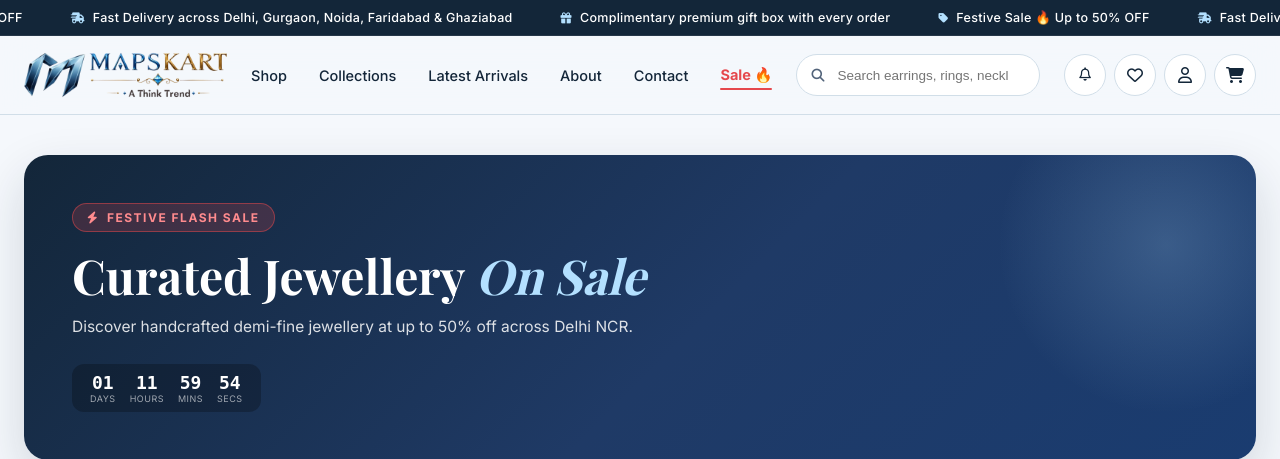
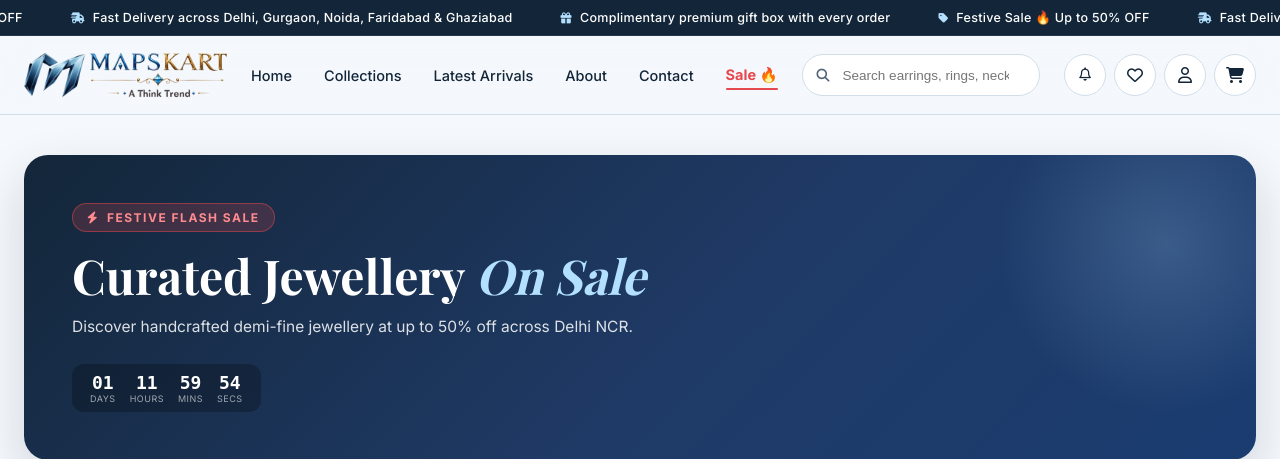
Before and after one commit to mapsinfoin-web/Mapsinfo, a Django app: page /sale/ in a window 1280 px wide. Shown: the top 459 px of the page. Run offline with Django 5.2, Linux system fonts and the light colour scheme; data that the repository does not hold is empty; some web fonts are replaced.

Commit message:
Change navbar Shop link to Home across all templates

```diff
--- a/store/templates/store/about.html
+++ b/store/templates/store/about.html
@@ -200,7 +200,7 @@
             </a>
 
             <nav class="nav" id="nav">
-                <a href="{% url 'store:all_products' %}">Shop</a>
+                <a href="{% url 'store:all_products' %}">Home</a>
                 <a href="{% url 'store:collections' %}">Collections</a>
                 <a href="{% url 'store:all_products' %}#latest-arrivals">Latest Arrivals</a>
                 <a href="{% url 'store:about' %}" class="active">About</a>
--- a/store/templates/store/cart.html
+++ b/store/templates/store/cart.html
@@ -186,7 +186,7 @@
             </a>
 
             <nav class="nav" id="nav">
-                <a href="{% url 'store:all_products' %}">Shop</a>
+                <a href="{% url 'store:all_products' %}">Home</a>
                 <a href="{% url 'store:collections' %}">Collections</a>
                 <a href="{% url 'store:all_products' %}#latest-arrivals">Latest Arrivals</a>
                 <a href="{% url 'store:about' %}">About</a>
--- a/store/templates/store/checkout.html
+++ b/store/templates/store/checkout.html
@@ -175,7 +175,7 @@
             </a>
 
             <nav class="nav" id="nav">
-                <a href="{% url 'store:all_products' %}">Shop</a>
+                <a href="{% url 'store:all_products' %}">Home</a>
                 <a href="{% url 'store:collections' %}">Collections</a>
                 <a href="{% url 'store:all_products' %}#latest-arrivals">Latest Arrivals</a>
                 <a href="{% url 'store:about' %}">About</a>
--- a/store/templates/store/checkout_success.html
+++ b/store/templates/store/checkout_success.html
@@ -127,7 +127,7 @@
             </a>
 
             <nav class="nav" id="nav">
-                <a href="{% url 'store:all_products' %}">Shop</a>
+                <a href="{% url 'store:all_products' %}">Home</a>
                 <a href="{% url 'store:collections' %}">Collections</a>
                 <a href="{% url 'store:all_products' %}#latest-arrivals">Latest Arrivals</a>
                 <a href="{% url 'store:about' %}">About</a>
--- a/store/templates/store/collection_detail.html
+++ b/store/templates/store/collection_detail.html
@@ -223,7 +223,7 @@
             </a>
 
             <nav class="nav" id="nav">
-                <a href="{% url 'store:all_products' %}">Shop</a>
+                <a href="{% url 'store:all_products' %}">Home</a>
                 <a href="{% url 'store:collections' %}" class="active">Collections</a>
                 <a href="{% url 'store:all_products' %}#latest-arrivals">Latest Arrivals</a>
                 <a href="{% url 'store:about' %}">About</a>
--- a/store/templates/store/collections.html
+++ b/store/templates/store/collections.html
@@ -176,7 +176,7 @@
             </a>
 
             <nav class="nav" id="nav">
-                <a href="{% url 'store:all_products' %}">Shop</a>
+                <a href="{% url 'store:all_products' %}">Home</a>
                 <a href="{% url 'store:collections' %}" class="active">Collections</a>
                 <a href="{% url 'store:all_products' %}#latest-arrivals">Latest Arrivals</a>
                 <a href="{% url 'store:about' %}">About</a>
--- a/store/templates/store/contact.html
+++ b/store/templates/store/contact.html
@@ -195,7 +195,7 @@
             </a>
 
             <nav class="nav" id="nav">
-                <a href="{% url 'store:all_products' %}">Shop</a>
+                <a href="{% url 'store:all_products' %}">Home</a>
                 <a href="{% url 'store:collections' %}">Collections</a>
                 <a href="{% url 'store:all_products' %}#latest-arrivals">Latest Arrivals</a>
                 <a href="{% url 'store:about' %}">About</a>
--- a/store/templates/store/index.html
+++ b/store/templates/store/index.html
@@ -746,7 +746,7 @@
             </a>
 
             <nav class="nav" id="nav">
-                <a href="{% url 'store:all_products' %}">Shop</a>
+                <a href="{% url 'store:all_products' %}">Home</a>
                 <a href="{% url 'store:collections' %}">Collections</a>
                 <a href="{% url 'store:all_products' %}#latest-arrivals">Latest Arrivals</a>
                 <a href="{% url 'store:about' %}">About</a>
--- a/store/templates/store/login.html
+++ b/store/templates/store/login.html
@@ -156,7 +156,7 @@
             </a>
 
             <nav class="nav" id="nav">
-                <a href="{% url 'store:all_products' %}">Shop</a>
+                <a href="{% url 'store:all_products' %}">Home</a>
                 <a href="{% url 'store:collections' %}">Collections</a>
                 <a href="{% url 'store:all_products' %}#latest-arrivals">Latest Arrivals</a>
                 <a href="{% url 'store:about' %}">About</a>
--- a/store/templates/store/my_orders.html
+++ b/store/templates/store/my_orders.html
@@ -146,7 +146,7 @@
             </a>
 
             <nav class="nav" id="nav">
-                <a href="{% url 'store:all_products' %}">Shop</a>
+                <a href="{% url 'store:all_products' %}">Home</a>
                 <a href="{% url 'store:collections' %}">Collections</a>
                 <a href="{% url 'store:all_products' %}#latest-arrivals">Latest Arrivals</a>
                 <a href="{% url 'store:about' %}">About</a>
--- a/store/templates/store/product_detail.html
+++ b/store/templates/store/product_detail.html
@@ -478,7 +478,7 @@
             </a>
 
             <nav class="nav" id="nav">
-                <a href="{% url 'store:all_products' %}">Shop</a>
+                <a href="{% url 'store:all_products' %}">Home</a>
                 <a href="{% url 'store:collections' %}">Collections</a>
                 <a href="{% url 'store:all_products' %}#latest-arrivals">Latest Arrivals</a>
                 <a href="{% url 'store:about' %}">About</a>
--- a/store/templates/store/register.html
+++ b/store/templates/store/register.html
@@ -158,7 +158,7 @@
             </a>
 
             <nav class="nav" id="nav">
-                <a href="{% url 'store:all_products' %}">Shop</a>
+                <a href="{% url 'store:all_products' %}">Home</a>
                 <a href="{% url 'store:collections' %}">Collections</a>
                 <a href="{% url 'store:all_products' %}#latest-arrivals">Latest Arrivals</a>
                 <a href="{% url 'store:about' %}">About</a>
--- a/store/templates/store/sale.html
+++ b/store/templates/store/sale.html
@@ -381,7 +381,7 @@
             </a>
 
             <nav class="nav" id="nav">
-                <a href="{% url 'store:all_products' %}">Shop</a>
+                <a href="{% url 'store:all_products' %}">Home</a>
                 <a href="{% url 'store:collections' %}">Collections</a>
                 <a href="{% url 'store:all_products' %}#latest-arrivals">Latest Arrivals</a>
                 <a href="{% url 'store:about' %}">About</a>
--- a/store/templates/store/search.html
+++ b/store/templates/store/search.html
@@ -237,7 +237,7 @@
             </a>
 
             <nav class="nav" id="nav">
-                <a href="{% url 'store:all_products' %}">Shop</a>
+                <a href="{% url 'store:all_products' %}">Home</a>
                 <a href="{% url 'store:collections' %}">Collections</a>
                 <a href="{% url 'store:all_products' %}#latest-arrivals">Latest Arrivals</a>
                 <a href="{% url 'store:about' %}">About</a>
--- a/store/templates/store/wishlist.html
+++ b/store/templates/store/wishlist.html
@@ -237,7 +237,7 @@
             </a>
 
             <nav class="nav" id="nav">
-                <a href="{% url 'store:all_products' %}">Shop</a>
+                <a href="{% url 'store:all_products' %}">Home</a>
                 <a href="{% url 'store:collections' %}">Collections</a>
                 <a href="{% url 'store:all_products' %}#latest-arrivals">Latest Arrivals</a>
                 <a href="{% url 'store:about' %}">About</a>
```
